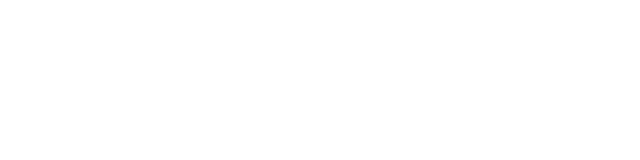
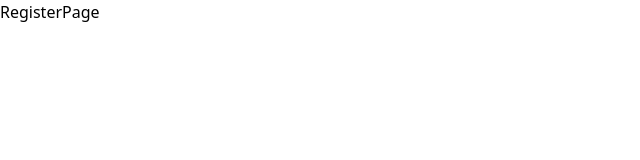
Before and after one commit to jarfiz/mern-library, a React (Vite) app in the folder frontend/: page /register in a window 1280 px wide. Before the commit this address had no page. Shown: the top 160 px of the page, without its empty margins (0-640 px from the left). Built offline with nearby package versions, Linux system fonts and the light colour scheme.

Commit message:
feat: add RegisterPage component and integrate it into routing

```diff
--- a/frontend/src/App.jsx
+++ b/frontend/src/App.jsx
@@ -2,12 +2,14 @@
 import MainLayout from './layout/MainLayout';
 import BookPage from './page/BookPage';
 import BookDetailPage from './page/BookDetailPage';
+import RegisterPage from './page/RegisterPage';
 
 const App = () => {
   return (
     <div>
       <Routes>
         <Route path='/' element={<MainLayout />}>
+          <Route path='register' element={<RegisterPage />} />
           <Route path='books' element={<BookPage />} />
           <Route path='books/:id' element={<BookDetailPage />} />
         </Route>
--- /dev/null
+++ b/frontend/src/page/RegisterPage.jsx
@@ -0,0 +1,5 @@
+const RegisterPage = () => {
+  return <div>RegisterPage</div>;
+};
+
+export default RegisterPage;
```
